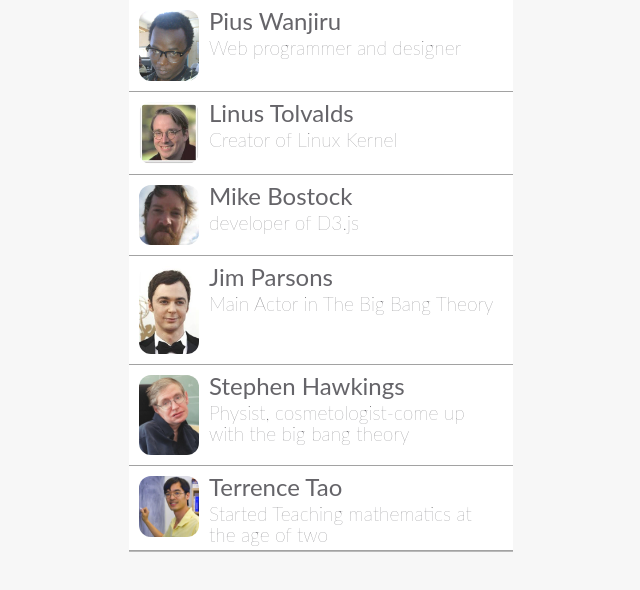
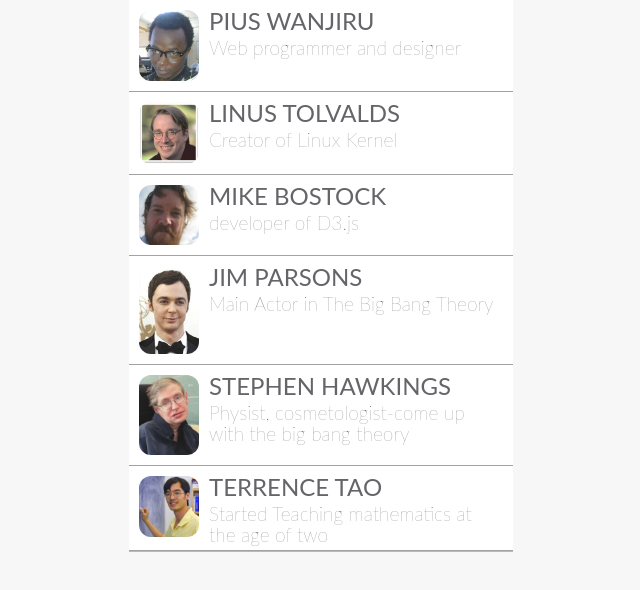
Before and after one commit to pius254/SearchDirectory, a plain HTML site: page index.html in a window 1280 px wide. Shown: the whole page, without its empty margins (319-959 px from the left). Drawn offline with Linux system fonts and the light colour scheme.

Commit message:
uses the uppercase filter on the names

```diff
--- a/index.html
+++ b/index.html
@@ -16,7 +16,7 @@
 			<li class="artist cf" ng-repeat="item in artists">
 				<img ng-src="assets/imgs/{{item.shortname}}.jpg" alt="Photo of {{item.name}}">
 				<div class="info">
-					<h2>{{item.name}}</h2>
+					<h2>{{item.name | uppercase }}</h2>
 					<h3>{{item.reknown}}</h3>
 				</div>
 			</li>
```
